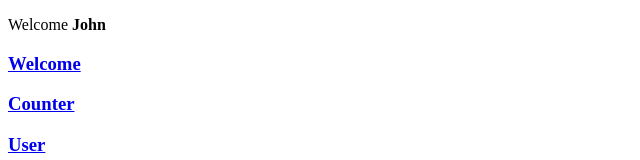
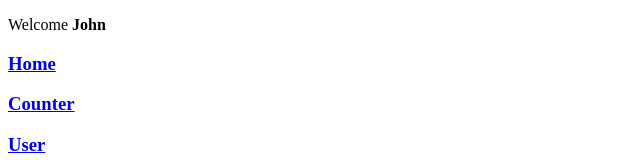
Before and after one commit to NDRXandrei/React-ex, a React (Create React App) app in the folder my-app/: page /welcome in a window 1280 px wide. Shown: the top 160 px of the page, without its empty margins (0-640 px from the left). Built offline with nearby package versions, Linux system fonts and the light colour scheme.

Commit message:
aggiunto not found

```diff
--- a/my-app/src/App.js
+++ b/my-app/src/App.js
@@ -101,15 +101,12 @@ export function App(props) {
     <>
       <BrowserRouter>
         <Routes>
-          <Route path="/welcome" index element={<Welcome name="John" />} />
+          <Route path="/welcome" element={<Welcome name="John" />} />
           <Route
             path="/counter"
             element={<Counter count={5} interval={1000} amount={5} />}
           />
-          <Route path="/users" element={<GithubUserList />}>
-            <Route path="/users/:username" element={<ShowGithubUser />} />
-          </Route>
-
+          <Route path="/users/:username" element={<ShowGithubUser />} />
           <Route
             path="*"
             element={
@@ -123,7 +120,7 @@ export function App(props) {
           />
         </Routes>
         <h3>
-          <Link to="welcome">Welcome</Link>
+          <Link to="welcome">Home</Link>
         </h3>
 
         <h3>
```
